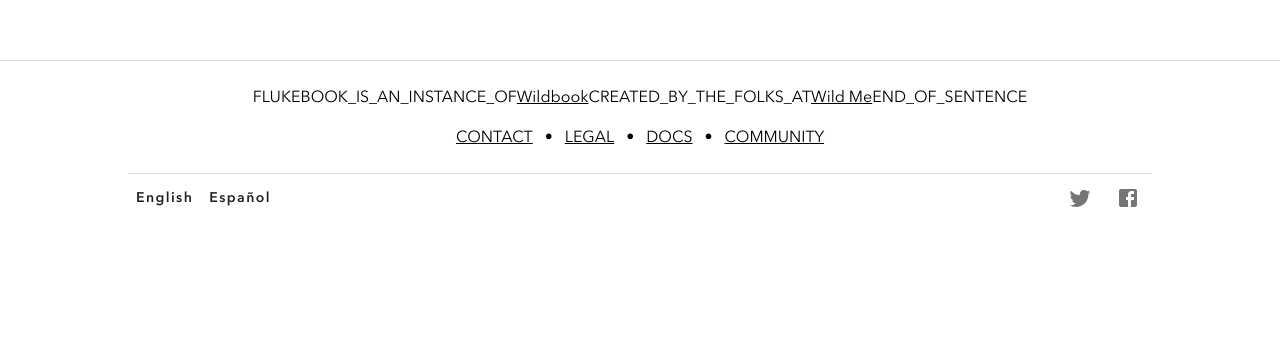
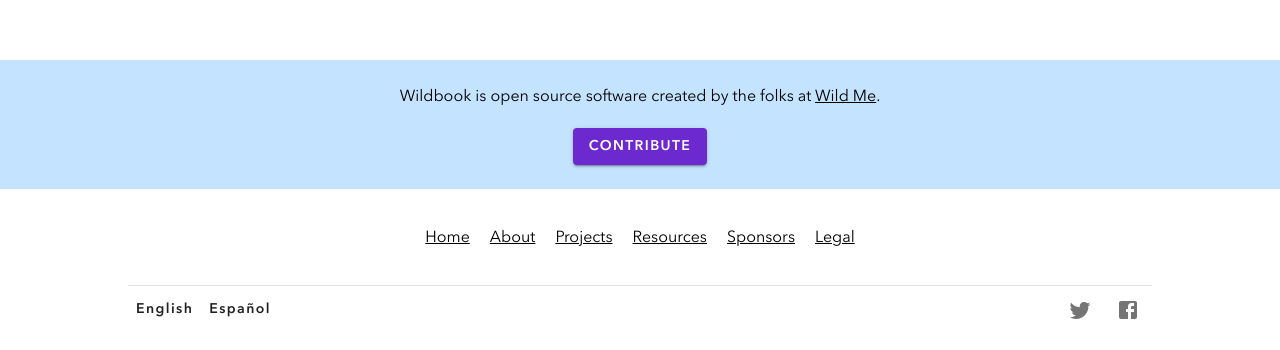
Before and after one commit to WildMeOrg/wildme.org, a React app: page / in a window 1280 px wide. Shown: the part 740-1090 px from the top of the page. Before the commit the page ends 978 px from the top, so only its background shows below. Built offline with nearby package versions, Linux system fonts and the light colour scheme; the HTML template or start-up script is replaced by a standard one.

Commit message:
Initial footer

```diff
--- a/locale/en.json
+++ b/locale/en.json
@@ -1,3 +1,12 @@
 {
+    "OPEN_SOURCE_SOFTWARE_CREATED_BY": " is open source software created by the folks at ",
+    "END_OF_SENTENCE": ".",
+    "HOME": "Home",
+    "ABOUT": "About",
+    "PROJECTS": "Projects",
+    "CONTRIBUTE": "Contribute",
+    "SPONSORS": "Sponsors",
+    "RESOURCES": "Resources",
+    "LEGAL": "Legal",
     "LOADING": "Loading"
 }
--- a/src/components/Footer.jsx
+++ b/src/components/Footer.jsx
@@ -10,10 +10,36 @@ import Link from './Link';
 
 const dotSpacing = 8;
 
+const footerLinks = [
+  {
+    labelId: 'HOME',
+    path: '/',
+  },
+  {
+    labelId: 'ABOUT',
+    path: '/about',
+  },
+  {
+    labelId: 'PROJECTS',
+    path: '/projects',
+  },
+  {
+    labelId: 'RESOURCES',
+    path: '/resources',
+  },
+  {
+    labelId: 'SPONSORS',
+    path: '/sponsors',
+  },
+  {
+    labelId: 'LEGAL',
+    path: '/legal',
+  },
+];
+
 export default function Footer() {
   return (
     <div style={{ width: '100%', paddingBottom: 16 }}>
-      <Divider />
       <div
         style={{
           display: 'flex',
@@ -21,56 +47,45 @@ export default function Footer() {
           justifyContent: 'center',
           flexDirection: 'column',
           padding: '24px 12px',
+          background: '#97ceff91',
+          textAlign: 'center'
         }}
       >
         <Typography>
-          <FormattedMessage id="FLUKEBOOK_IS_AN_INSTANCE_OF" />
-          <Link href="http://wildbook.org/">Wildbook</Link>
-          <FormattedMessage id="CREATED_BY_THE_FOLKS_AT" />
+          Wildbook
+          <FormattedMessage id="OPEN_SOURCE_SOFTWARE_CREATED_BY" />
           <Link href="http://wildme.org/">Wild Me</Link>
           <FormattedMessage id="END_OF_SENTENCE" />
         </Typography>
-        <Typography style={{ marginTop: 16 }}>
+        <Button display="primary" style={{ marginTop: 20 }}><FormattedMessage id="CONTRIBUTE" /></Button>
+      </div>
+      <div style={{ width: '80%', margin: '0 auto' }}>
+        <div
+          style={{
+            display: 'flex',
+            alignItems: 'center',
+            justifyContent: 'center',
+            flexDirection: 'column',
+            padding: '24px 0',
+          }}
+        >
+          <Typography component="span" style={{ margin: '12px 0' }}>
+            {footerLinks.map((footerLink, i) => (
+              <React.Fragment key={footerLink.labelId}>
+                {i !== 0 && ' '}
                 <Link
-            style={{ marginRight: dotSpacing }}
-            href="http://wiki.wildbook.org/contact-us"
-            external
-          >
-            <FormattedMessage id="CONTACT" />
-          </Link>
-          {' • '}
-          <Link
-            href="http://wiki.wildbook.org/legal"
-            external
                   style={{
                     marginRight: dotSpacing,
                     marginLeft: dotSpacing,
                   }}
+                  href={footerLink.path}
                 >
-            <FormattedMessage id="LEGAL" />
+                  <FormattedMessage id={footerLink.labelId} />
                 </Link>
-          {' • '}
-          <Link
-            href="http://wiki.wildbook.org/"
-            external
-            style={{
-              marginRight: dotSpacing,
-              marginLeft: dotSpacing,
-            }}
-          >
-            <FormattedMessage id="DOCS" />
-          </Link>
-          {' • '}
-          <Link
-            href="https://community.wildbook.org/"
-            external
-            style={{ marginLeft: dotSpacing }}
-          >
-            <FormattedMessage id="COMMUNITY" />
-          </Link>
+              </React.Fragment>
+            ))}
           </Typography>
         </div>
-      <div style={{ width: '80%', margin: '0 auto' }}>
         <Divider />
         <div
           style={{
--- a/src/index.jsx
+++ b/src/index.jsx
@@ -10,9 +10,7 @@ import App from './App';
 
 const root = document.getElementById('root');
 
-const Main = hot(() => (
-  <App />
-));
+const Main = hot(() => <App />);
 
 const load = () => render(<Main />, root);
 
--- a/src/pages/splash/Splash.jsx
+++ b/src/pages/splash/Splash.jsx
@@ -1,5 +1,5 @@
-import React from 'react'
+import React from 'react';
 
 export default function Splash() {
-  return <div>Splish splash</div>
+  return <div>Splish splash</div>;
 }
```
Also changed, not shown: 1 other file (tests, documents, lock files or other folders). Lines whose indentation alone changed are shown as unchanged.
